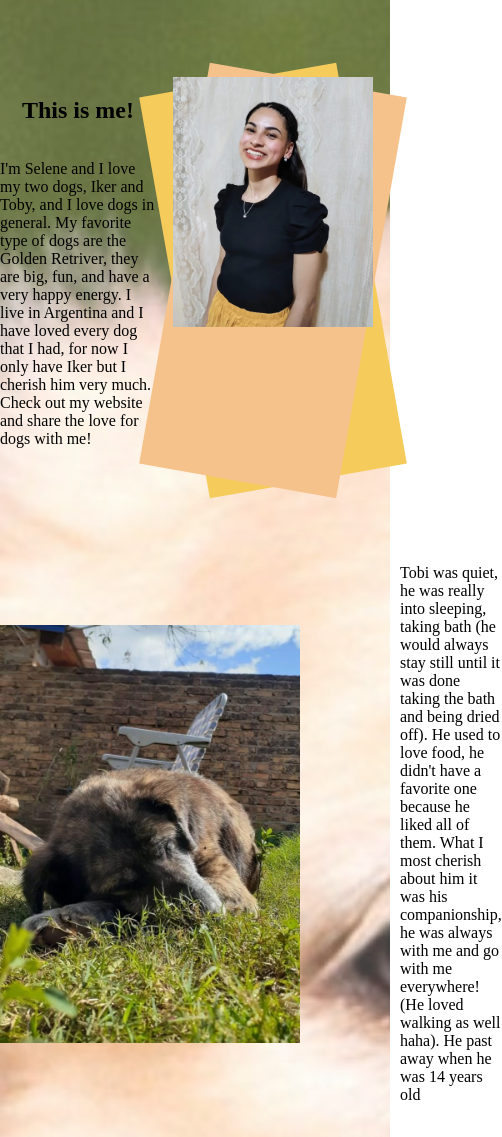
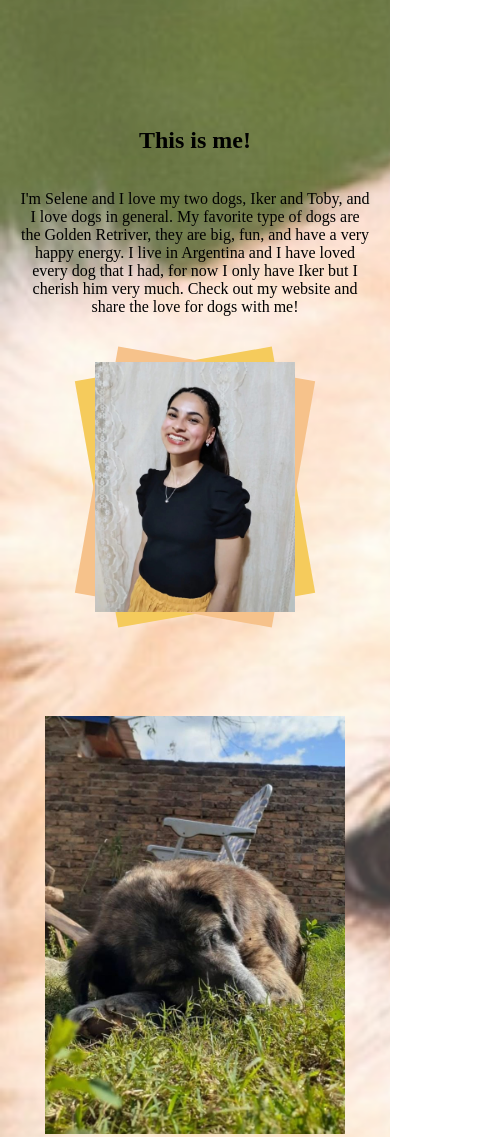
Before and after one commit to martinmorag/Selene-s-dogs, a website built with Vite: page src/about-me/index.html in a window 390 px wide. Shown: the part 63-1200 px from the top of the page, 502 px wide, since content can reach past the window. Built offline with nearby package versions, Linux system fonts and the light colour scheme; no server answers; files whose address does not match are found by name; a web font is replaced by a local one.

Commit message:
style changes

```diff
--- a/src/css/about-me.css
+++ b/src/css/about-me.css
@@ -275,6 +275,33 @@ footer {
     }
     /* end of HEADER */
 
+    #me {
+        flex-direction: column;
+        align-items: center;
+    }
+    .text-me {
+        width: 90vw;
+        margin: 30px;
+        text-align: center;
+    }
+    .first_background, .second_background {
+        height: 250px;
+    }
+    .first-dog {
+        flex-direction: column;
+    }
+    .first-dog-text {
+        text-align: center;
+        margin: 40px;
+    }
+    .second-dog {
+        flex-direction: column;
+    }
+    .second-dog-text {
+        text-align: center;
+        margin: 40px;
+    }
+
     /* Comments style */
     .comments-title {
         font-size: 25px;
```
